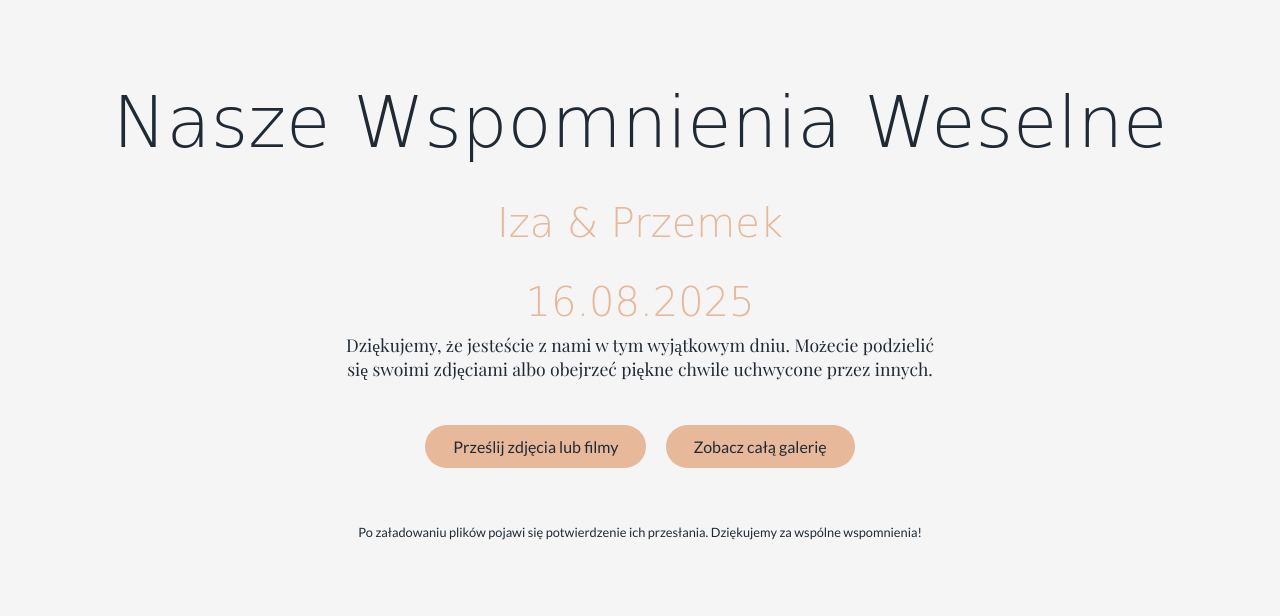
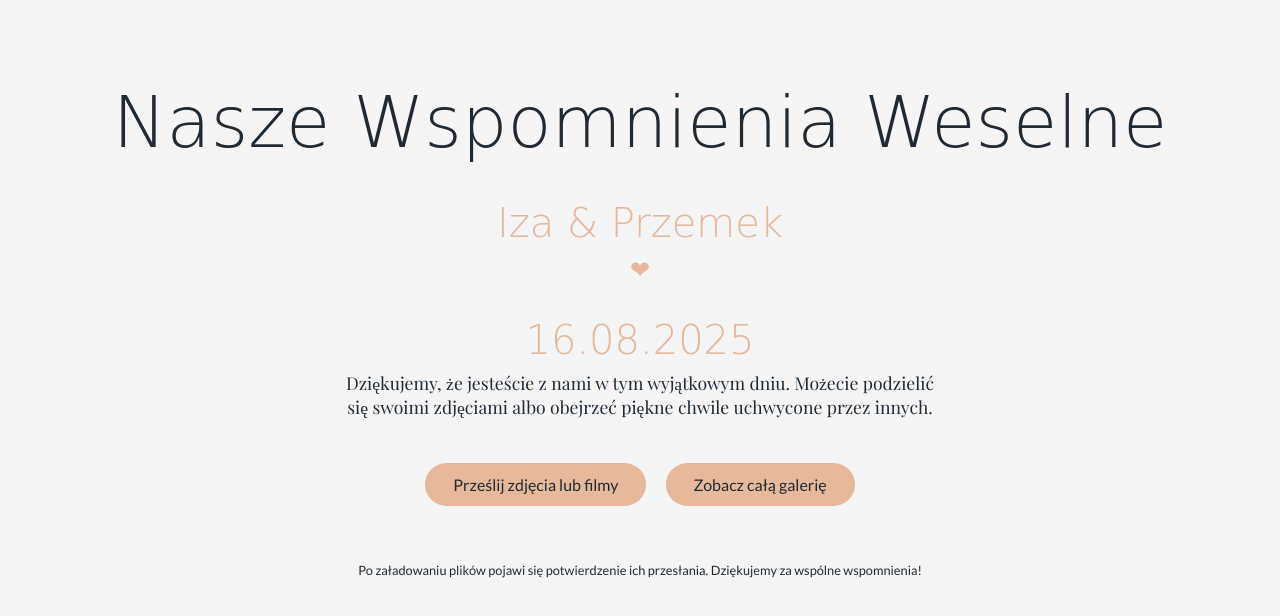
Before and after one commit to PobieramySie/image-upload-ippb, a website: page index.html in a window 1280 px wide. Drawn offline with nearby package versions, Linux system fonts and the light colour scheme; a web font is replaced by a local one.

Commit message:
Update index.html

```diff
--- a/index.html
+++ b/index.html
@@ -86,6 +86,7 @@
 
   <h1>Nasze Wspomnienia Weselne</h1>
   <h2>Iza & Przemek</h2>
+  <span style="color: #E7B89A; font-size: 24px;">&#10084;</span>
   <h2>16.08.2025</h2>
 
   <p>
```
